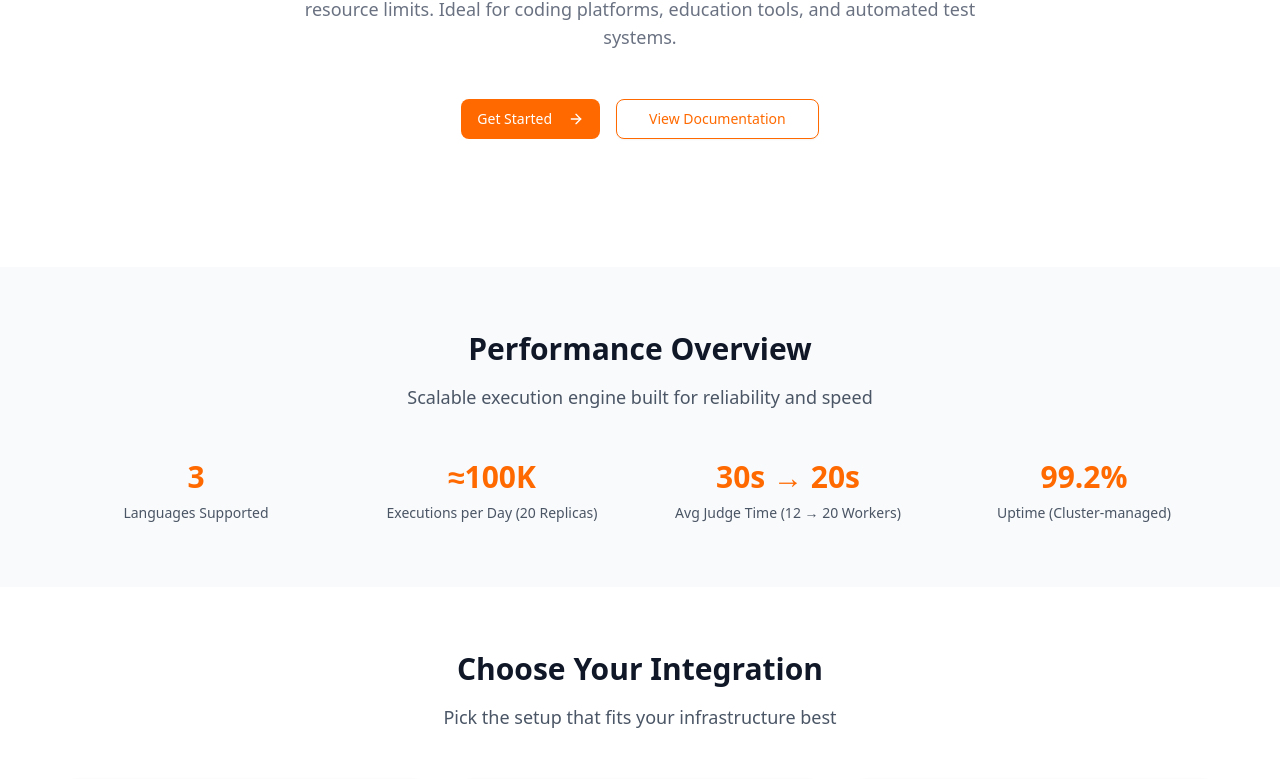
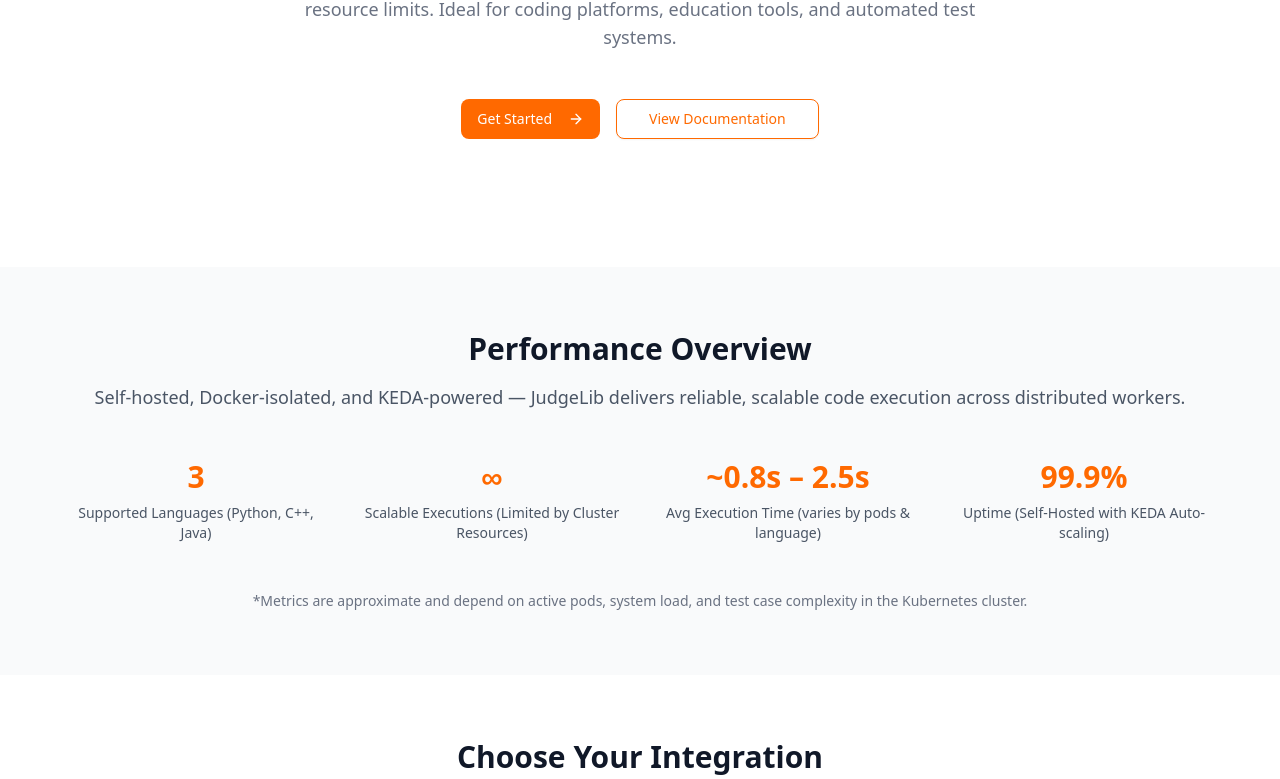
Before and after one commit to lightning-sagar/JudgeLib, a Next.js app: page / in a window 1280 px wide. Shown: the part 394-1173 px from the top of the page. Built offline with nearby package versions, Linux system fonts and the light colour scheme.

Commit message:
updated the content

```diff
--- a/src/app/page.tsx
+++ b/src/app/page.tsx
@@ -54,27 +54,36 @@
           <div className="text-center mb-12">
             <h2 className="text-3xl font-bold text-gray-900 mb-4">Performance Overview</h2>
             <p className="text-lg text-gray-600">
-              Scalable execution engine built for reliability and speed
+              Self-hosted, Docker-isolated, and KEDA-powered — JudgeLib delivers reliable, scalable code execution across distributed workers.
             </p>
           </div>
 
           <div className="grid grid-cols-2 md:grid-cols-4 gap-8 text-center">
             <div>
               <div className="text-3xl font-bold text-orange-500 mb-2">3</div>
-              <div className="text-sm text-gray-600">Languages Supported</div>
+              <div className="text-sm text-gray-600">Supported Languages (Python, C++, Java)</div>
             </div>
+
             <div>
-              <div className="text-3xl font-bold text-orange-500 mb-2">≈100K</div>
-              <div className="text-sm text-gray-600">Executions per Day (20 Replicas)</div>
+              <div className="text-3xl font-bold text-orange-500 mb-2">∞</div>
+              <div className="text-sm text-gray-600">Scalable Executions (Limited by Cluster Resources)</div>
             </div>
+
             <div>
-              <div className="text-3xl font-bold text-orange-500 mb-2">30s → 20s</div>
-              <div className="text-sm text-gray-600">Avg Judge Time (12 → 20 Workers)</div>
+              <div className="text-3xl font-bold text-orange-500 mb-2">~0.8s – 2.5s</div>
+              <div className="text-sm text-gray-600">Avg Execution Time (varies by pods & language)</div>
             </div>
+
             <div>
-              <div className="text-3xl font-bold text-orange-500 mb-2">99.2%</div>
-              <div className="text-sm text-gray-600">Uptime (Cluster-managed)</div>
+              <div className="text-3xl font-bold text-orange-500 mb-2">99.9%</div>
+              <div className="text-sm text-gray-600">Uptime (Self-Hosted with KEDA Auto-scaling)</div>
             </div>
+          </div>
+
+          <div className="mt-12 text-center text-gray-500 text-sm">
+            <p>
+              *Metrics are approximate and depend on active pods, system load, and test case complexity in the Kubernetes cluster.
+            </p>
           </div>
         </div>
       </section>
```
